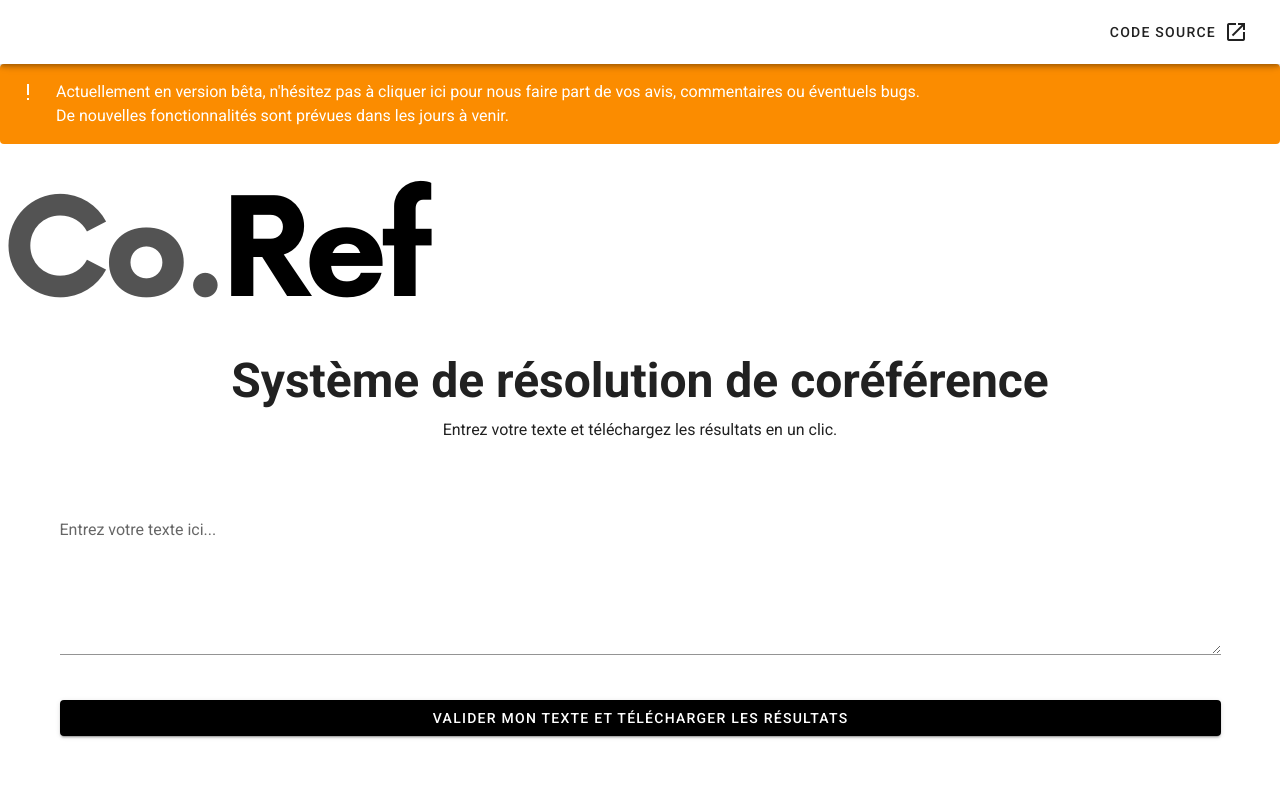
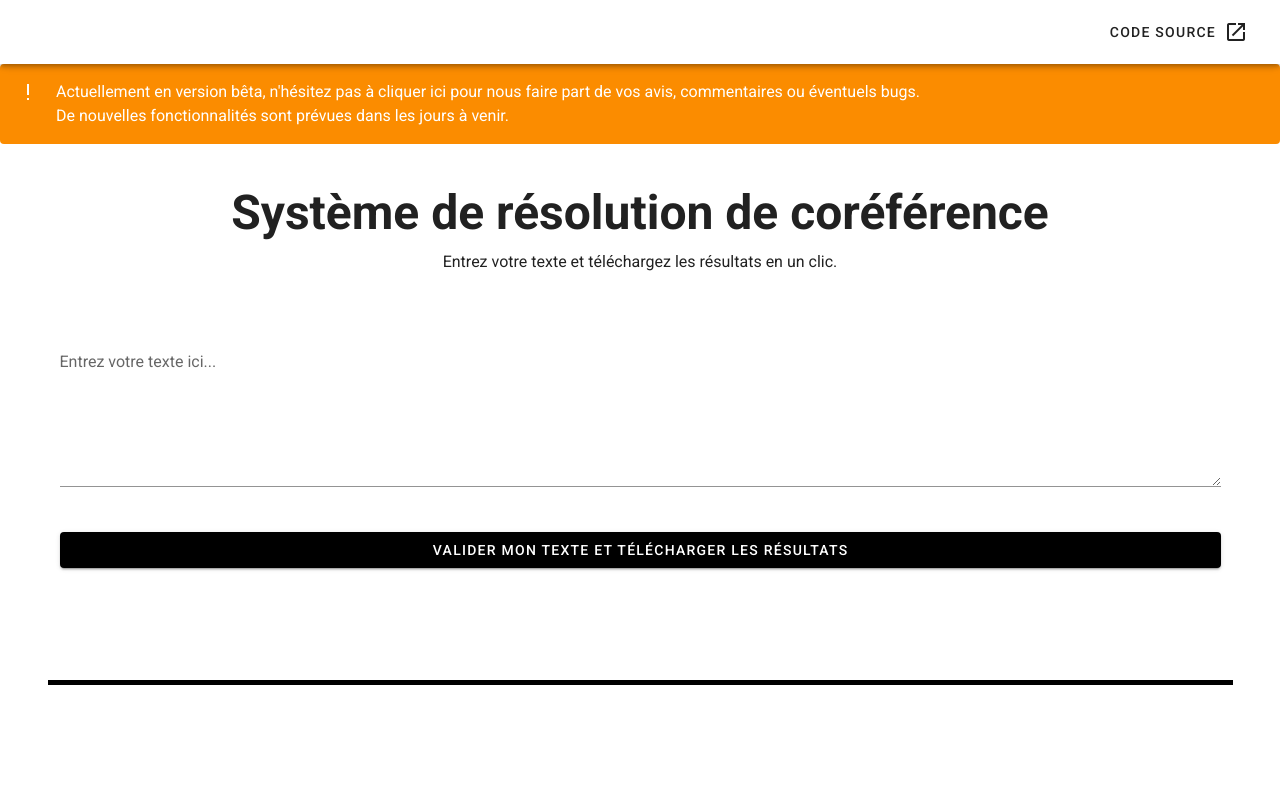
Before and after one commit to cyidhn/coref, a Vue app: page / in a window 1280 px wide. Shown: the top 800 px of the page. Built offline with nearby package versions, Linux system fonts and the light colour scheme.

Commit message:
Modification de la Home

```diff
--- a/src/views/Home.vue
+++ b/src/views/Home.vue
@@ -1,18 +1,17 @@
 <template>
-  <div class="home">
-    <img alt="Vue logo" src="../assets/logo.png">
-    <HelloWorld msg="Welcome to Your Vue.js App"/>
-  </div>
+	<div class="home">
+		<HelloWorld />
+	</div>
 </template>
 
 <script>
-// @ is an alias to /src
-import HelloWorld from '@/components/HelloWorld.vue'
+	// @ is an alias to /src
+	import HelloWorld from "@/components/HelloWorld.vue";
 
-export default {
-  name: 'Home',
-  components: {
-    HelloWorld
-  }
-}
+	export default {
+		name: "Home",
+		components: {
+			HelloWorld,
+		},
+	};
 </script>
```
